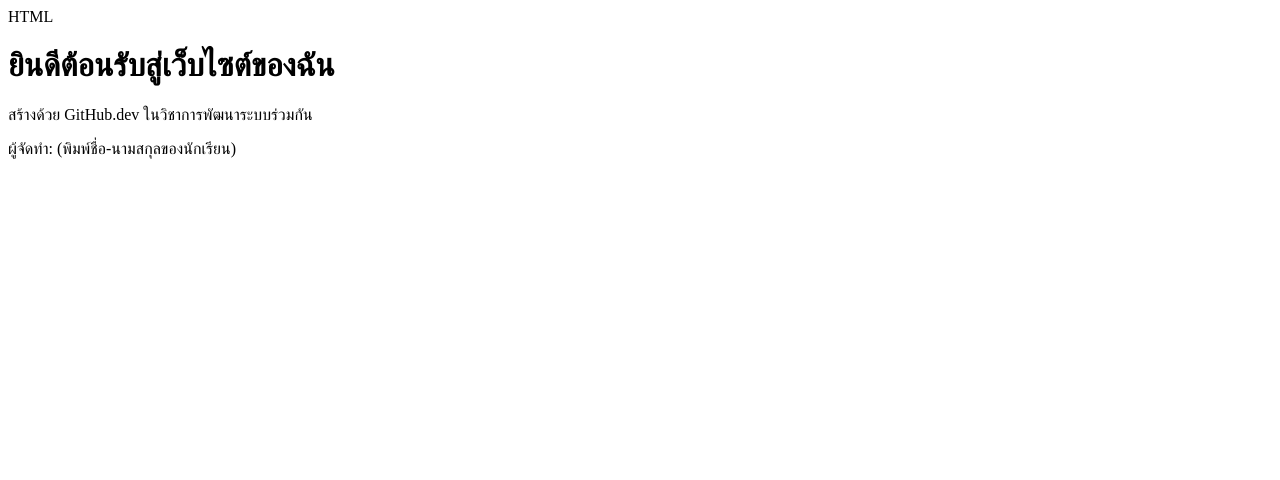
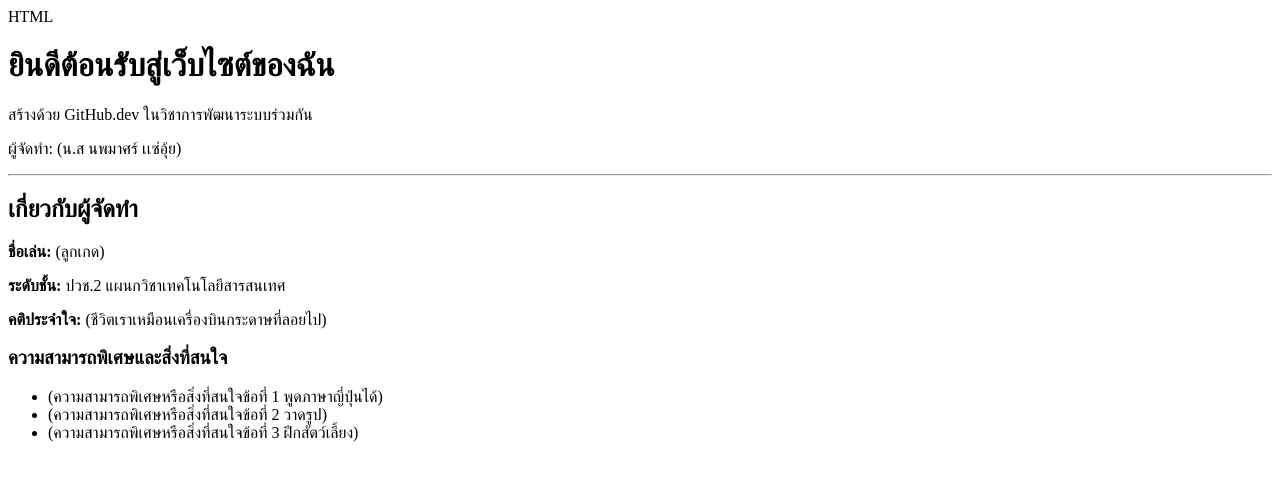
Before and after one commit to s32719-collab/-my-first-repo, a plain HTML site: page index.html in a window 1280 px wide. Drawn offline with Linux system fonts and the light colour scheme.

Commit message:
Update index.html

```diff
--- a/index.html
+++ b/index.html
@@ -8,6 +8,19 @@ HTML
 <body>
     <h1>ยินดีต้อนรับสู่เว็บไซต์ของฉัน</h1>
     <p>สร้างด้วย GitHub.dev ในวิชาการพัฒนาระบบร่วมกัน</p>
-    <p>ผู้จัดทำ: (พิมพ์ชื่อ-นามสกุลของนักเรียน)</p>
+    <p>ผู้จัดทำ: (น.ส นพมาศร์  เเซ่อุ้ย)</p>
+     </p>
+    <hr>
+    <h2>เกี่ยวกับผู้จัดทำ</h2>
+    <p><strong>ชื่อเล่น:</strong> (ลูกเกด)</p>
+    <p><strong>ระดับชั้น:</strong> ปวช.2 แผนกวิชาเทคโนโลยีสารสนเทศ</p>
+    <p><strong>คติประจำใจ:</strong> (ชีวิตเราเหมือนเครื่องบินกระดาษที่ลอยไป)</p>
+
+    <h3>ความสามารถพิเศษและสิ่งที่สนใจ</h3>
+    <ul>
+        <li>(ความสามารถพิเศษหรือสิ่งที่สนใจข้อที่ 1 พูดภาษาญี่ปุ่นได้)</li>
+        <li>(ความสามารถพิเศษหรือสิ่งที่สนใจข้อที่ 2 วาดรูป)</li>
+        <li>(ความสามารถพิเศษหรือสิ่งที่สนใจข้อที่ 3 ฝึกสัตว์เลี้ยง)</li>
+    </ul>
 </body>
 </html>
```
